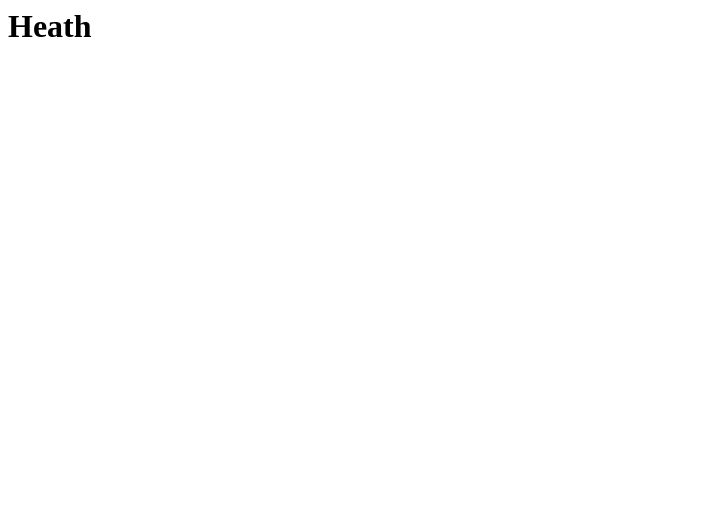
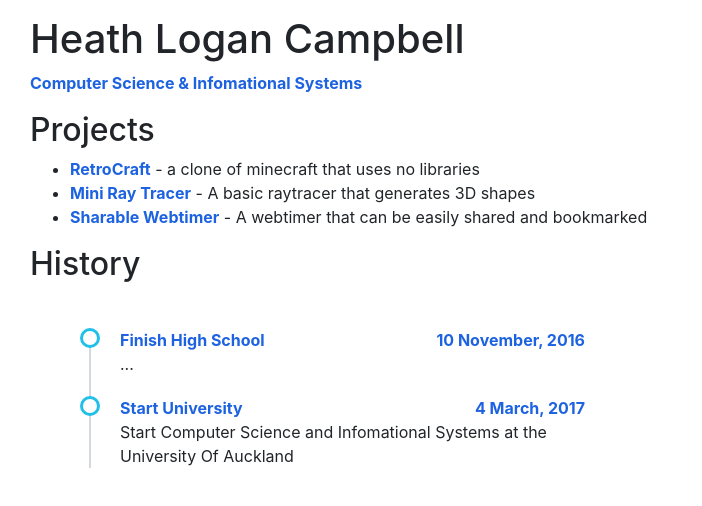
Before and after one commit to HeathLoganCampbell/website, a plain HTML site: page index.html in a window 1280 px wide. Shown: the whole page, without its empty margins (0-702 px from the left). Drawn offline with nearby package versions, Linux system fonts and the light colour scheme.

Commit message:
add a few things

```diff
--- a/index.html
+++ b/index.html
@@ -1,8 +1,116 @@
 <html>
-  <head>
-    <title>Heath Logan Campbell</title>
-  </head>
-  <body>
-    <h1>Heath</h1>
-  </body>
+	<head>
+		<title>Heath Logan Campbell</title>
+		<link
+			href="//maxcdn.bootstrapcdn.com/bootstrap/4.1.1/css/bootstrap.min.css"
+			rel="stylesheet"
+			id="bootstrap-css"
+		/>
+		<script src="//maxcdn.bootstrapcdn.com/bootstrap/4.1.1/js/bootstrap.min.js"></script>
+		<script src="//cdnjs.cloudflare.com/ajax/libs/jquery/3.2.1/jquery.min.js"></script>
+		<style>
+			* {
+				font-family: -apple-system, BlinkMacSystemFont, "Segoe UI", Roboto,
+					Oxygen, Ubuntu, Cantarell, "Open Sans", "Helvetica Neue",
+					sans-serif;
+			}
+
+			.container {
+				margin: 15px;
+			}
+
+			.blue-words,
+			a {
+				color: #1d62e0;
+				font-weight: 700;
+			}
+
+			/*
+        TIMELINE STYLE
+      */
+			ul.timeline {
+				list-style-type: none;
+				position: relative;
+			}
+			ul.timeline:before {
+				content: " ";
+				background: #d4d9df;
+				display: inline-block;
+				position: absolute;
+				left: 29px;
+				width: 2px;
+				height: 100%;
+				z-index: 400;
+			}
+			ul.timeline > li {
+				margin: 20px 0;
+				padding-left: 20px;
+			}
+			ul.timeline > li:before {
+				content: " ";
+				background: white;
+				display: inline-block;
+				position: absolute;
+				border-radius: 50%;
+				border: 3px solid #22c0e8;
+				left: 20px;
+				width: 20px;
+				height: 20px;
+				z-index: 400;
+			}
+		</style>
+	</head>
+	<body>
+		<div class="container">
+			<h1>Heath Logan Campbell</h1>
+			<p class="stickToHeader blue-words ">
+				Computer Science & Infomational Systems
+			</p>
+			<h2 class="header">Projects</h2>
+			<ul class="list">
+				<li>
+					<a href="https://github.com/HeathLoganCampbell/Retro-Craft"
+						>RetroCraft</a
+					>
+					- a clone of minecraft that uses no libraries
+				</li>
+				<li>
+					<a href="https://github.com/HeathLoganCampbell/Mini-Raytracer"
+						>Mini Ray Tracer</a
+					>
+					- A basic raytracer that generates 3D shapes
+				</li>
+				<li>
+					<a href="https://github.com/HeathLoganCampbell/sharable-webtimer"
+						>Sharable Webtimer</a
+					>
+					- A webtimer that can be easily shared and bookmarked
+				</li>
+			</ul>
+			<h2 class="header">History</h2>
+			<div class="container mt-4 mb-4">
+				<div class="row">
+					<div class="col-md-6">
+						<ul class="timeline">
+							<li>
+								<a target="_blank" href="">Finish High School</a>
+								<a href="#" class="float-right">10 November, 2016</a>
+								<p>
+									...
+								</p>
+							</li>
+							<li>
+								<a href="#">Start University</a>
+								<a href="#" class="float-right">4 March, 2017</a>
+								<p>
+									Start Computer Science and Infomational Systems at
+									the University Of Auckland
+								</p>
+							</li>
+						</ul>
+					</div>
+				</div>
+			</div>
+		</div>
+	</body>
 </html>
```
